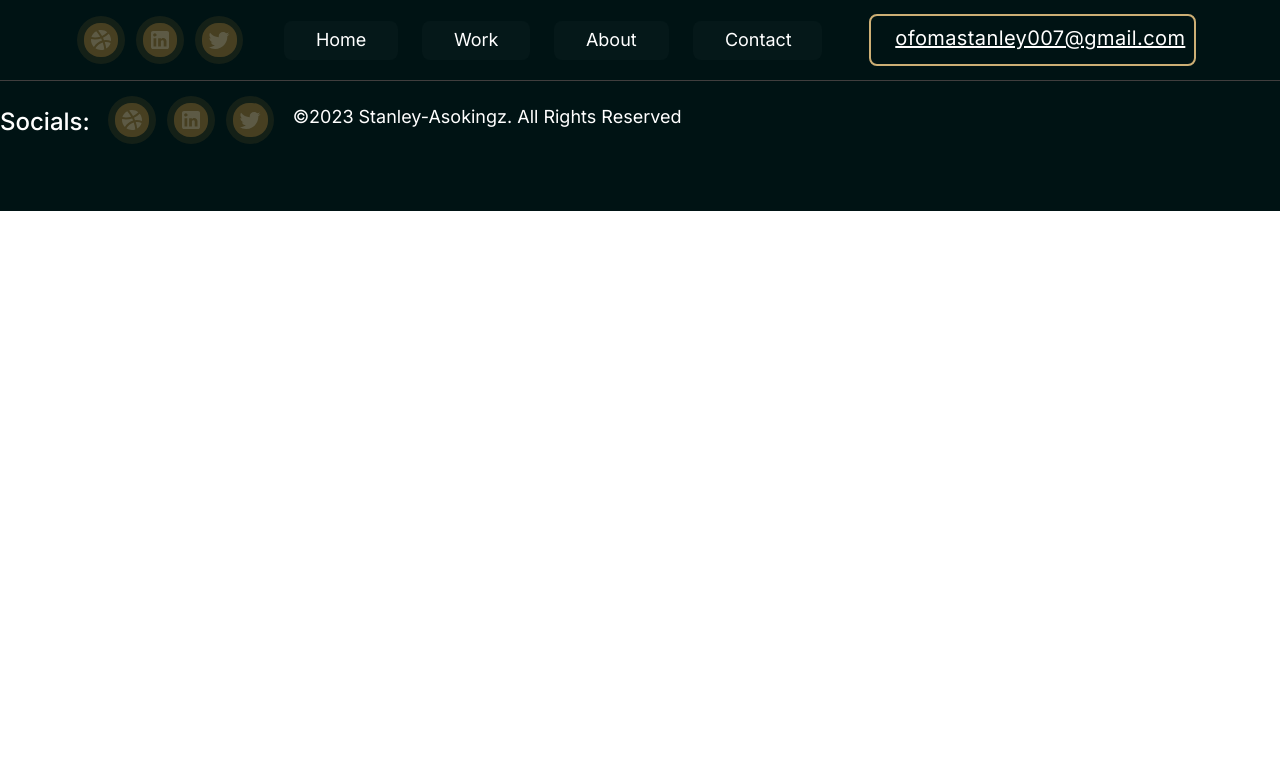
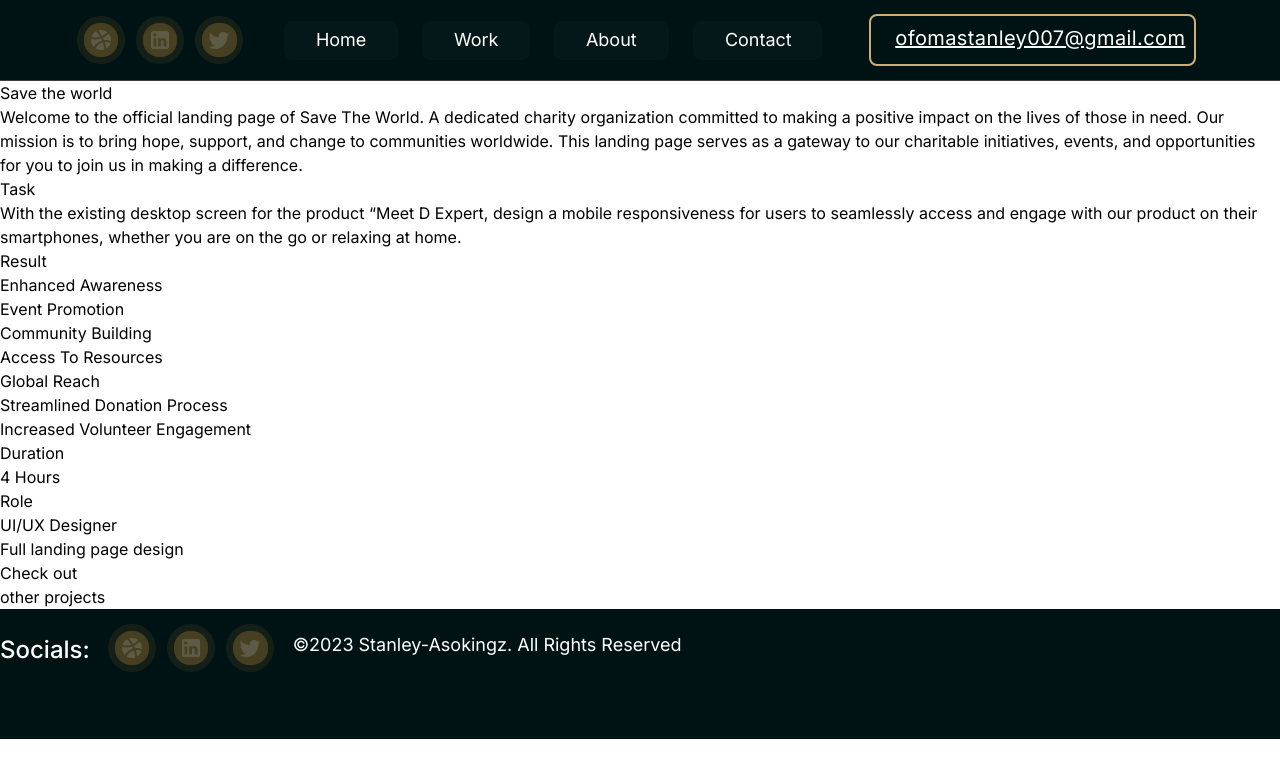
Before and after one commit to Maxwell011/portfolio-design, a Next.js app: page /charity in a window 1280 px wide. Shown: the top 778 px of the page. Built offline with nearby package versions, Linux system fonts and the light colour scheme.

Commit message:
Update Charity landing page content

```diff
--- a/src/app/charity/page.tsx
+++ b/src/app/charity/page.tsx
@@ -1,3 +1,52 @@
 export default function Charity() {
-  return <section></section>;
+  return (
+    <section>
+      {" "}
+      <h1>Save the world</h1>
+      <p>
+        Welcome to the official landing page of Save The World. A dedicated
+        charity organization committed to making a positive impact on the lives
+        of those in need. Our mission is to bring hope, support, and change to
+        communities worldwide. This landing page serves as a gateway to our
+        charitable initiatives, events, and opportunities for you to join us in
+        making a difference.
+      </p>
+      {/* image */}
+      <div>
+        <div>
+          <h2>Task</h2>
+          <p>
+            With the existing desktop screen for the product “Meet D Expert,
+            design a mobile responsiveness for users to seamlessly access and
+            engage with our product on their smartphones, whether you are on the
+            go or relaxing at home.
+          </p>
+        </div>
+        <div>
+          <h2>Result</h2>
+          <ul>
+            <li>Enhanced Awareness</li>
+            <li>Event Promotion</li>
+            <li>Community Building</li>
+            <li>Access To Resources</li>
+            <li>Global Reach</li>
+            <li>Streamlined Donation Process</li>
+            <li>Increased Volunteer Engagement</li>
+          </ul>
+        </div>
+        <div>
+          <h2>Duration</h2>
+          <p>4 Hours</p>
+          <h2>Role</h2>
+          <p>UI/UX Designer</p>
+        </div>
+      </div>
+      <h2></h2>
+      {/* image */}
+      <h2>Full landing page design</h2>
+      {/* image */}
+      <h3>Check out</h3>
+      <h3>other projects</h3>{" "}
+    </section>
+  );
 }
```
